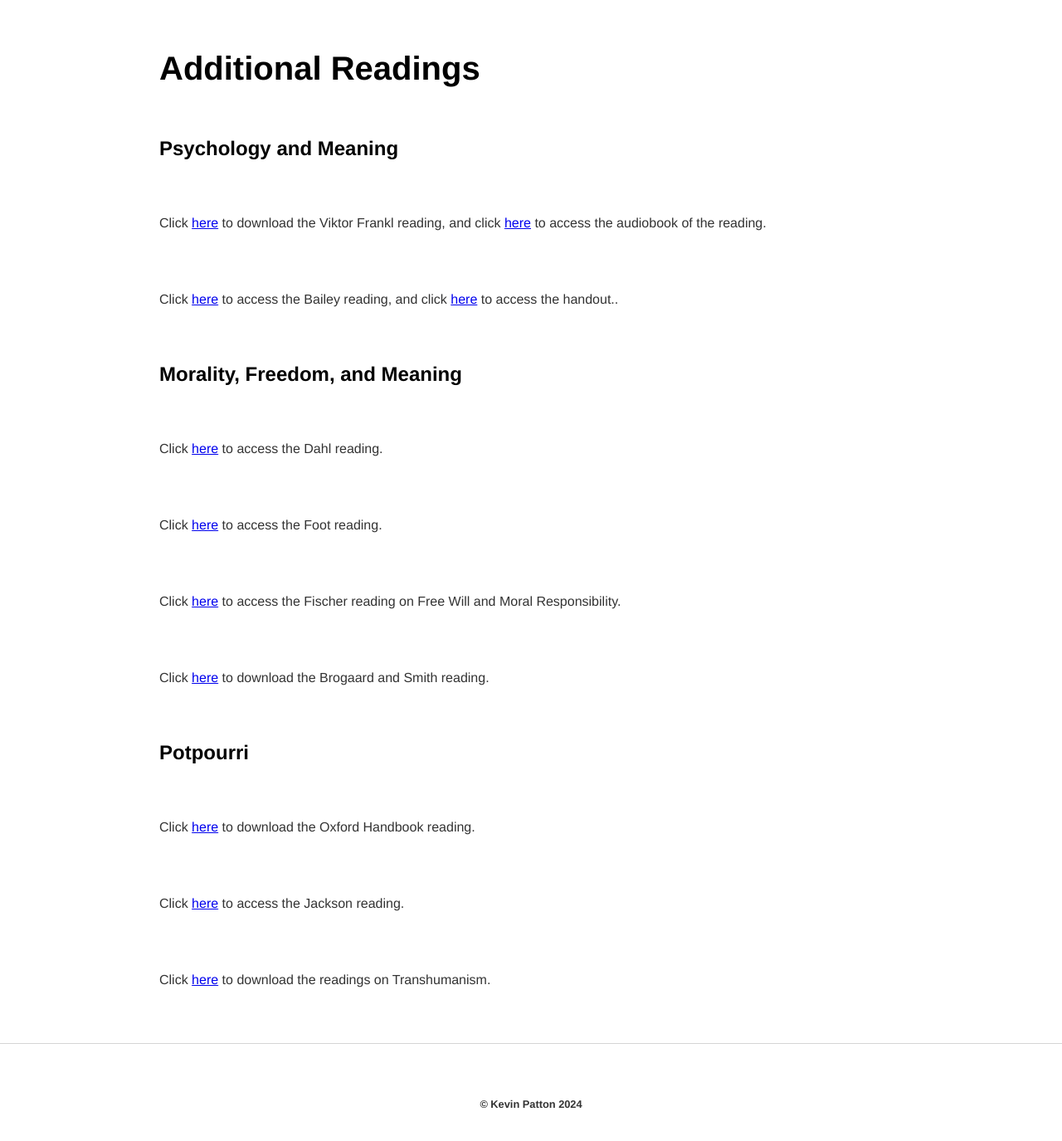
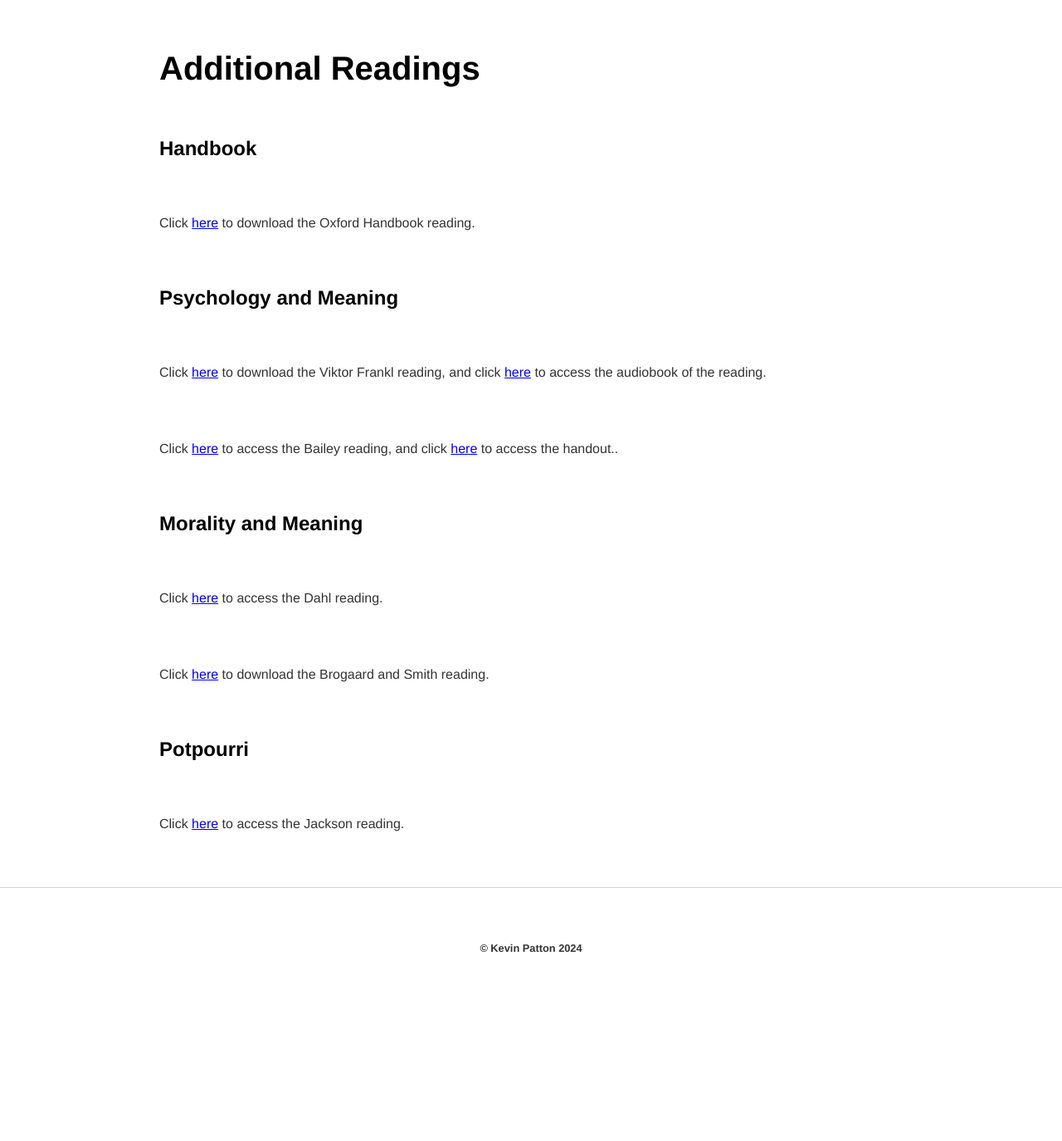
Before and after one commit to kevinjpatton/kevinjpatton.github.io, a Jekyll site: the page built from teaching/phil_1010/readings/index.html, in a window 1280 px wide and 1400 px high, scrolled down 1151 px. Shown: the top 1375 px of the window at 83% size. Built offline with Jekyll 4.4.1, drawn with Linux system fonts in a browser that asks for light colours; Markdown is read by kramdown in place of the engine named in the settings; after the commit the page ends 2367 px from its top, so only the background shows below that.

Commit message:
Update index.html

```diff
--- a/teaching/phil_1010/readings/index.html
+++ b/teaching/phil_1010/readings/index.html
@@ -18,17 +18,15 @@ title: PHIL1010 - Readings
 <p>Click <a href="/teaching/phil_1010/readings/Brook Alan Trisel - Why The Indifference of the Universe is Irrelevant to Lifes Meaning.pdf" target="_blank">here</a> to download the Trisel reading.</p>
 
 <h1>Additional Readings</h1>
+<h2>Handbook</h2>
+<p>Click <a href="/teaching/phil_1010/readings/Iddo Landau - The Oxford Handbook of Meaning in Life.pdf" target="_blank">here</a> to download the Oxford Handbook reading.</p>
 <h2>Psychology and Meaning</h2>
 <p>Click <a href="/teaching/phil_1010/readings/Viktor E. Frankl - Man's Search For Meaning.pdf" target="_blank">here</a> to download the Viktor Frankl reading, and click <a href="https://youtu.be/MoyHK_ocfD8?si=0kpp0NixYmhzVHJa" target="_blank">here</a> to access the audiobook of the reading.</p>
 <p>Click <a href="/teaching/phil_1010/readings/Richard Bailey - Meaning and Frankls Existential Psychiatry.pdf" target="_blank">here</a> to access the Bailey reading, and click <a href="/teaching/phil_1010/readings/Handout - Bailey.pdf" target="_blank">here</a> to access the handout..</p>
 
-<h2>Morality, Freedom, and Meaning</h2>
+<h2>Morality and Meaning</h2>
 <p>Click <a href="/teaching/phil_1010/readings/Norman Dahl - Morality and the Meaning of Life Some First Thoughts.pdf" target="_blank">here</a> to access the Dahl reading.</p>
-<p>Click <a href="/teaching/phil_1010/readings/Philippa Foot - Free WIll Involving Determinism.pdf" target="_blank">here</a> to access the Foot reading.</p>
-<p>Click <a href="https://www.ucl.ac.uk/~uctytho/dfwFischer2.html" target="_blank">here</a> to access the Fischer reading on Free Will and Moral Responsibility.</p>
 <p>Click <a href="/teaching/phil_1010/readings/Berit Brogaard & Barry Smith - On Luck  Responsibility and the Meaning of Life.pdf" target="_blank">here</a> to download the Brogaard and Smith reading.</p>
 
 <h2>Potpourri</h2>
-<p>Click <a href="/teaching/phil_1010/readings/Iddo Landau - The Oxford Handbook of Meaning in Life.pdf" target="_blank">here</a> to download the Oxford Handbook reading.</p>
 <p>Click <a href="/teaching/phil_1010/readings/Frank Jackson - Epiphenomenal Qualia.pdf" target="_blank">here</a> to access the Jackson reading.</p>
-<p>Click <a href="/teaching/phil_1010/readings/Max More and Natasha Vita-More - The Transhumanist Reader.pdf" target="_blank">here</a> to download the readings on Transhumanism.</p>
```
